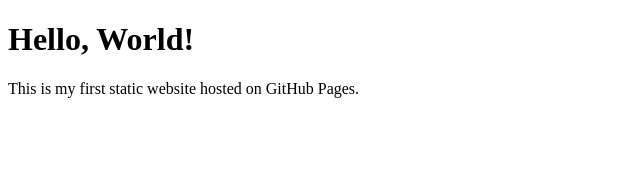
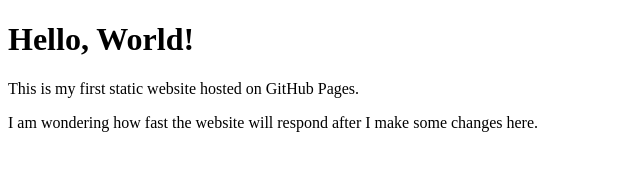
Before and after one commit to jinjwangwu/jinjwangwu.github.io, a plain HTML site: page index.html in a window 1280 px wide. Shown: the whole page, without its empty margins (0-640 px from the left). Drawn offline with Linux system fonts and the light colour scheme.

Commit message:
Update index.html

```diff
--- a/index.html
+++ b/index.html
@@ -8,5 +8,6 @@
 <body>
     <h1>Hello, World!</h1>
     <p>This is my first static website hosted on GitHub Pages.</p>
+    <p>I am wondering how fast the website will respond after I make some changes here.</p>
 </body>
 </html>
```
